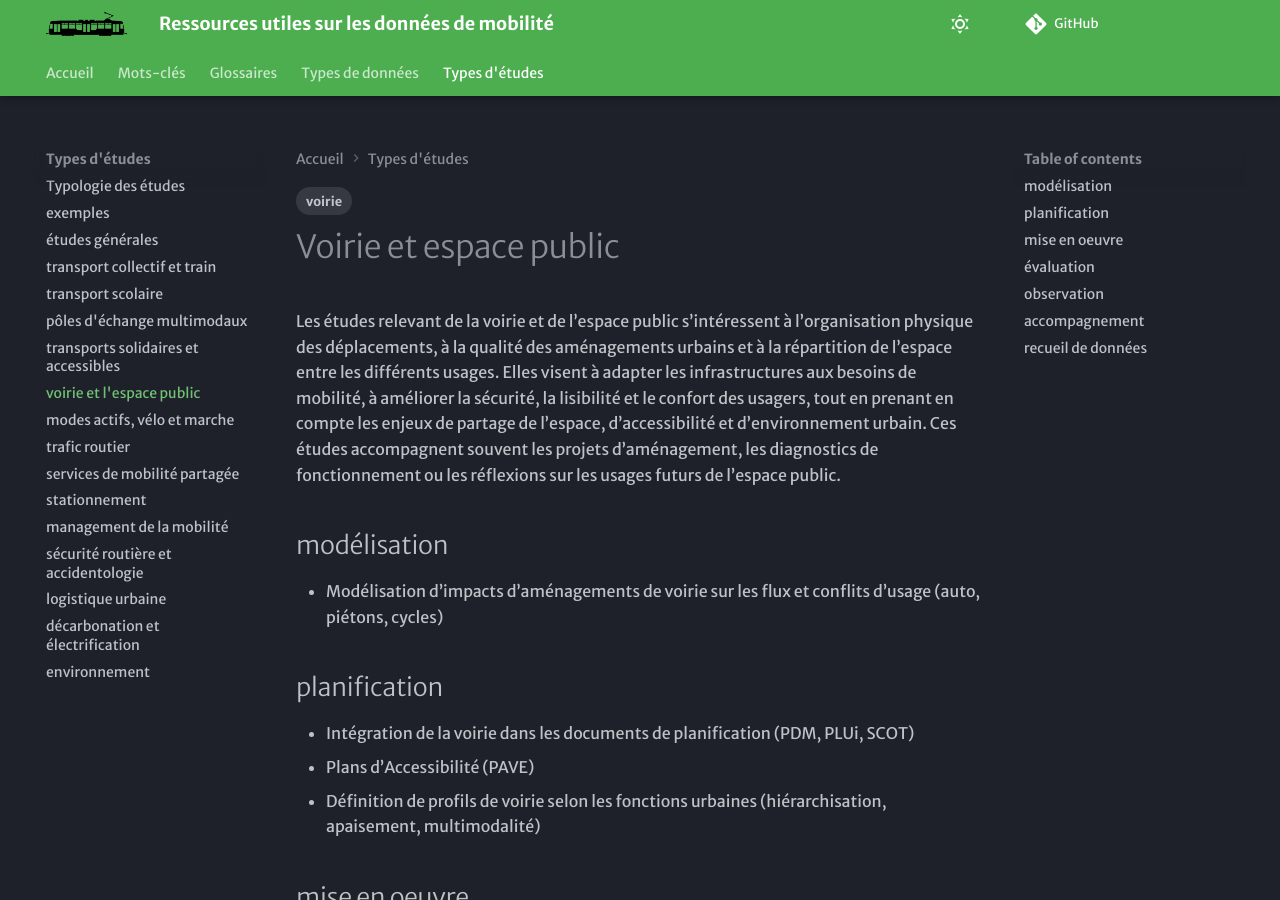
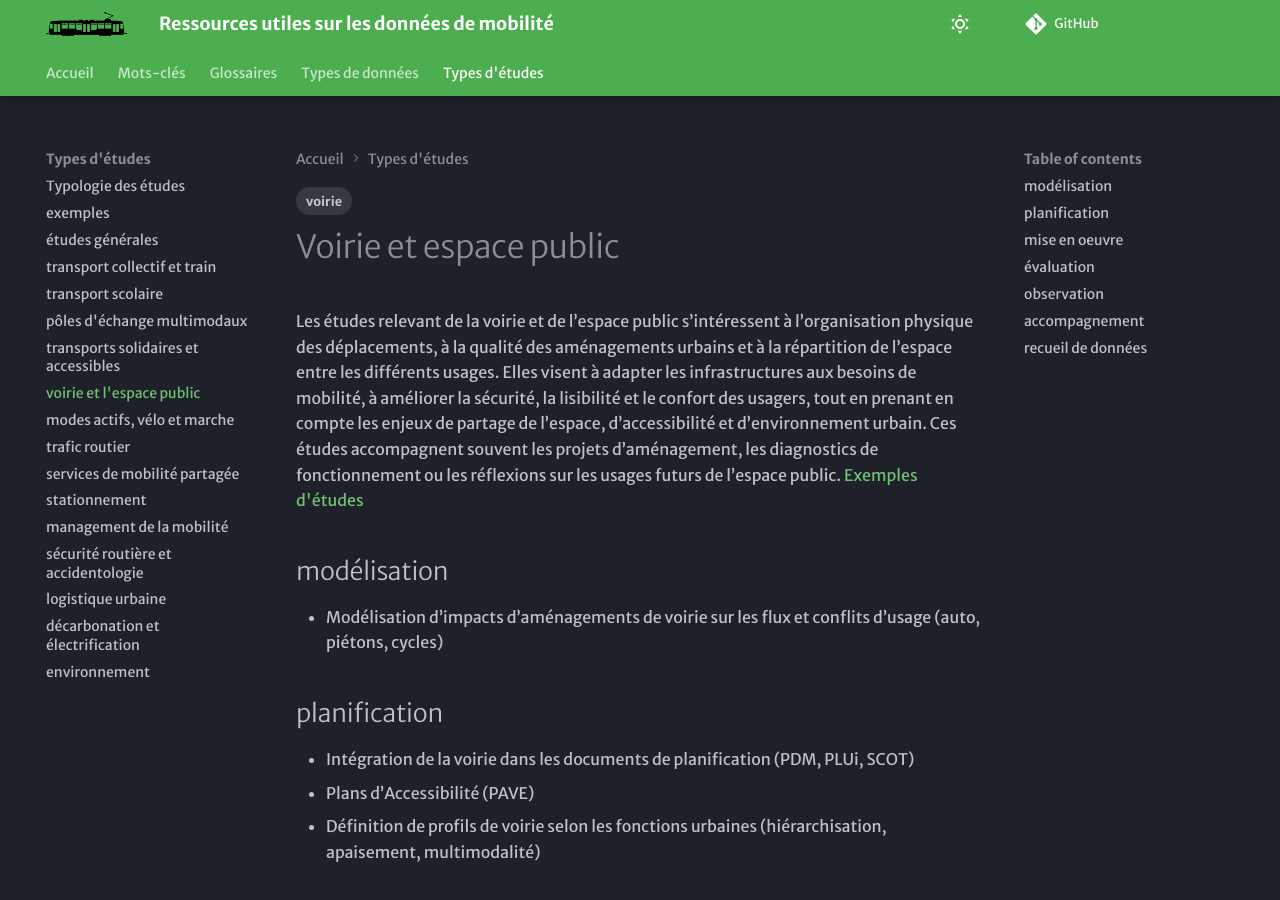
Before and after one commit to xdurang/mobscidat, an MkDocs documentation site: the page built from docs/type_etudes/TE_voirie.md, in a window 1280 px wide and 900 px high. Built offline with MkDocs 1.6.1 and Material for MkDocs 9.7.7, drawn with Linux system fonts in a browser that asks for light colours; some web fonts are replaced; comment, search, counter and statistics services are not loaded.

Commit message:
Update TE_voirie.md

```diff
--- a/docs/type_etudes/TE_voirie.md
+++ b/docs/type_etudes/TE_voirie.md
@@ -6,7 +6,7 @@ tags:
 
 # Voirie et espace public
 Les études relevant de la voirie et de l’espace public s’intéressent à l’organisation physique des déplacements, à la qualité des aménagements urbains et à la répartition de l’espace entre les différents usages. Elles visent à adapter les infrastructures aux besoins de mobilité, à améliorer la sécurité, la lisibilité et le confort des usagers, tout en prenant en compte les enjeux de partage de l’espace, d’accessibilité et d’environnement urbain. Ces études accompagnent souvent les projets d’aménagement, les diagnostics de fonctionnement ou les réflexions sur les usages futurs de l’espace public.
-
+[Exemples d'études](https://documentsmarches.francemobilites.fr/Search/?sort=score&sortOrder=desc&highlight=true&facet=true&r=1&f_type=DOCUMENT&f_property.FMCode.PublicContractClass.natureOfPrestations_string=Etude%20service&l_property.FMCode.PublicContractClass.natureOfPrestations_string=30&l_property.FMCode.PublicContractClass.metierIndex_string=20&text=voirie&f_property.FMCode.PublicContractClass.metierIndex_string=Voirie&f_property.FMCode.PublicContractClass.metierIndex_string=Circulation%20douce&f_property.Documents.Code.DocumentsClass.thematic_string=Am%C3%A9nagement%20de%20l%27espace%20public%20et%20modes%20actifs)
 ## modélisation
 - Modélisation d’impacts d’aménagements de voirie sur les flux et conflits d’usage (auto, piétons, cycles)
 
```
